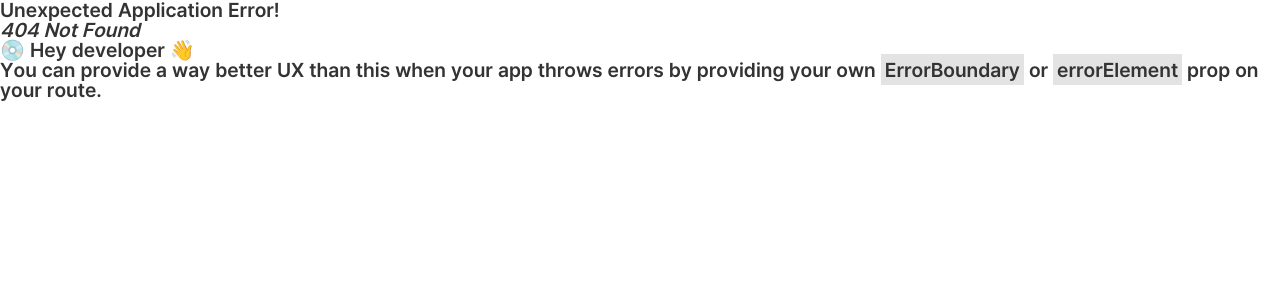
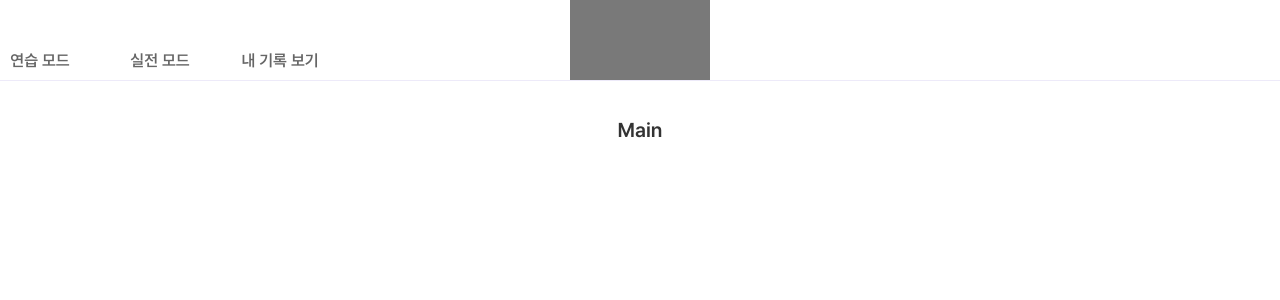
Before and after one commit to Easy-Ti-cket/easy-ticket, a React (Vite) app: page /main in a window 1280 px wide. Before the commit this address had no page. Shown: the top 300 px of the page. Built offline with nearby package versions, Linux system fonts and the light colour scheme.

Commit message:
Feat: Main 페이지 라우터 추가

```diff
--- /dev/null
+++ b/src/pages/main/Main.jsx
@@ -0,0 +1,9 @@
+const Main = () => {
+  return (
+    <div>
+      <h1>Main</h1>
+    </div>
+  );
+};
+
+export default Main;
--- a/src/routes.jsx
+++ b/src/routes.jsx
@@ -4,12 +4,14 @@ import Layout from "./pages/Layout";
 import SelectPerformance from "./pages/step1/SelectPerformance";
 import SelectRound from "./pages/step1/SelectRound";
 import ProgressContents from "./pages/ProgressContents";
+import Main from "./pages/main/Main";
 
 const router = createBrowserRouter([
   {
     path: "/",
-    element: <Layout></Layout>,
+    element: <Layout />,
     children: [
+      { path: "main", element: <Main /> },
       {
         path: "progress",
         element: <ProgressContents />,
```
